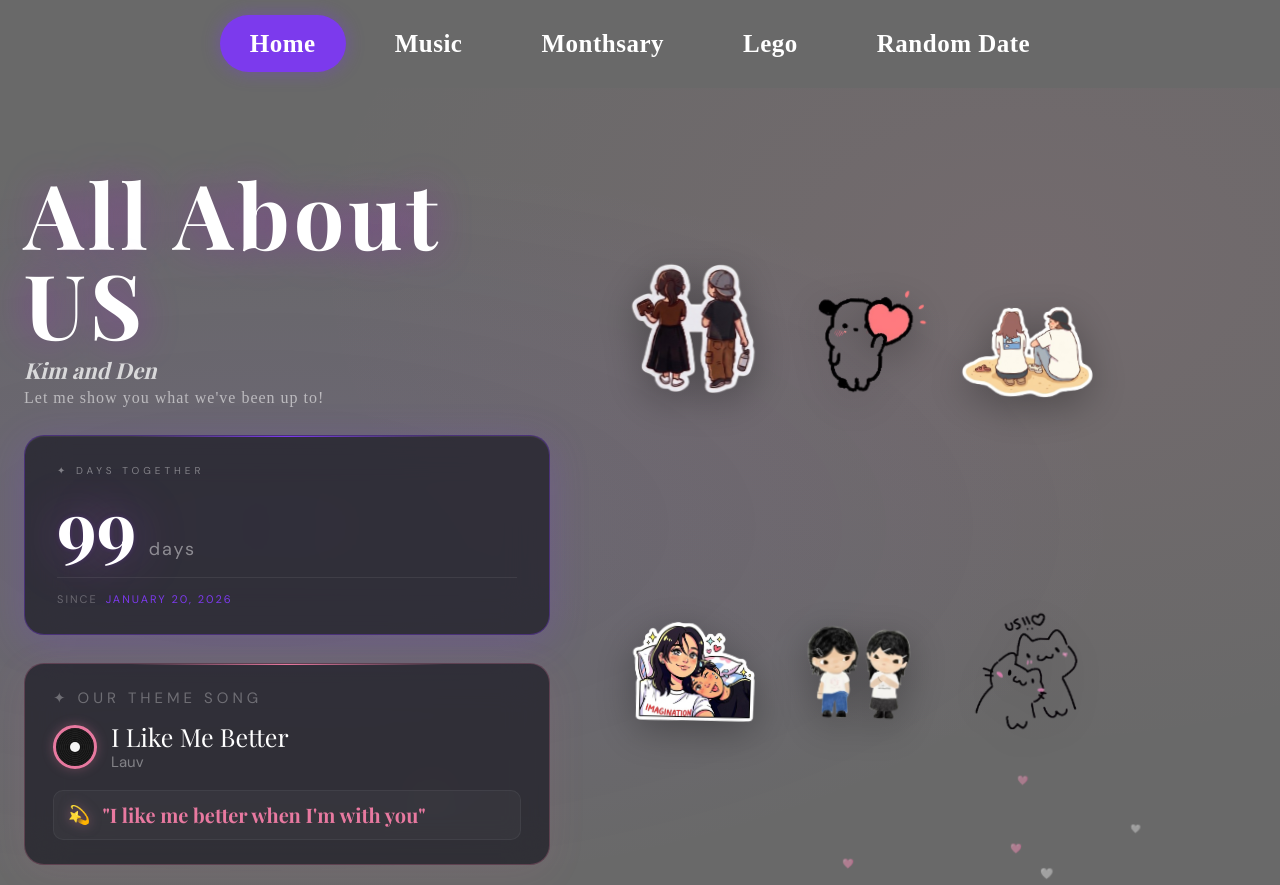
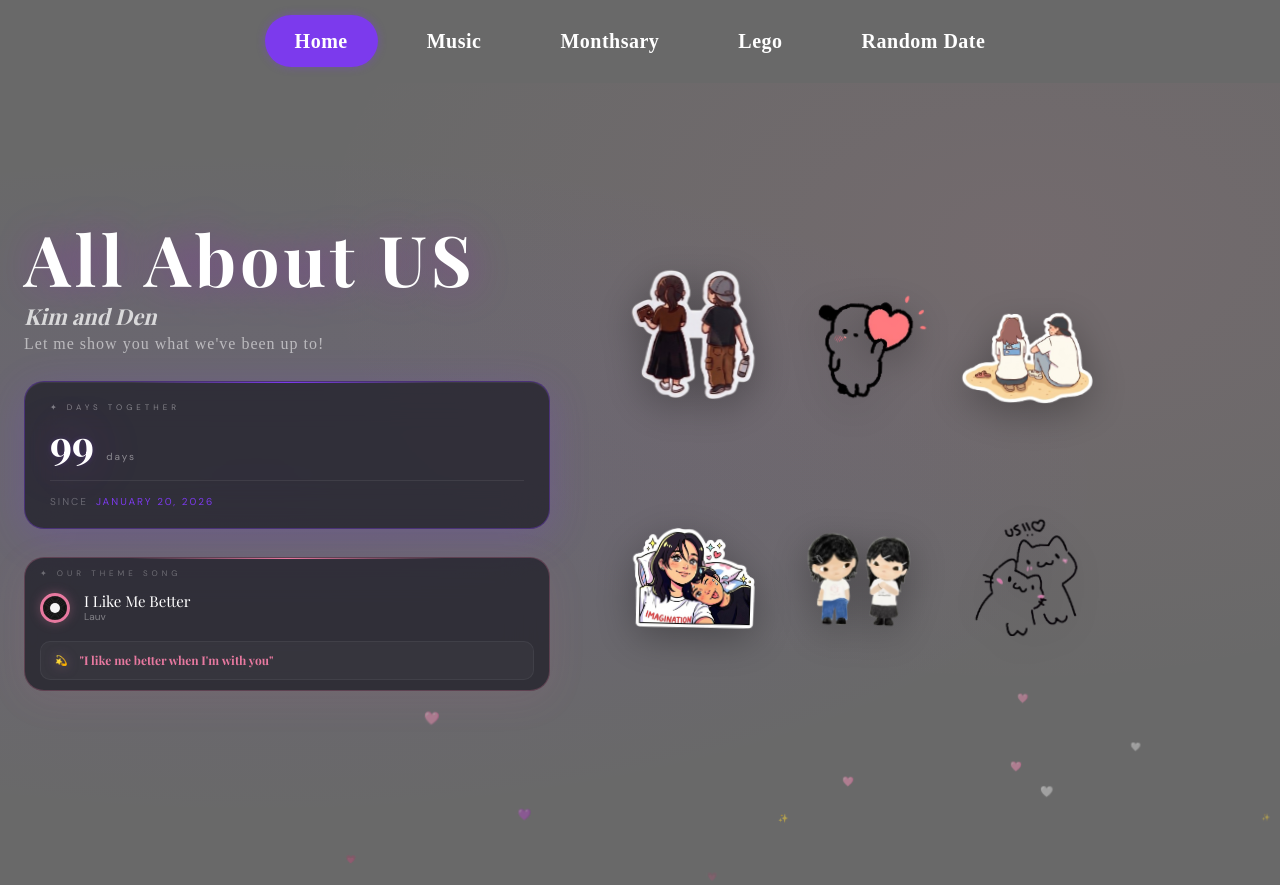
Before and after one commit to notdenzx/HER, a plain HTML site: page index.html in a window 1280 px wide. Shown: the top 885 px of the page. Drawn offline with nearby package versions, Linux system fonts and the light colour scheme; a web font is replaced by a local one.

Commit message:
Add files via upload

```diff
--- a/index.html
+++ b/index.html
@@ -174,7 +174,7 @@
                     </div>
                     <div class="track-dur">3:14</div>
                 </div>
-                <div class="track-item" data-index="7" data-src="assets/music/LANY - you! (official lyric video).mp3"
+                <div class="track-item" data-index="7" data-src="assets/music/LANY  you! (official lyric video).mp3"
                      data-title="You!" data-artist="LANY">
                     <div class="track-num">8</div>
                     <div class="track-info">
--- a/style.css
+++ b/style.css
@@ -37,7 +37,7 @@ body {
 .navbar ul li a {
     color: var(--white);
     text-decoration: none;
-    font-size: 25px;
+    font-size: 20px;
     font-weight: 700;
     padding: 15px 30px;
     border-radius: 50px;
@@ -49,7 +49,7 @@ body {
 .navbar ul li a.active {
     background: var(--purple);
     color: var(--white);
-    box-shadow: 0 0 18px var(--purple-glow);
+    box-shadow: 0 0 8px var(--purple-glow);
 }
 
 /* ── SECTIONS ── */
@@ -63,7 +63,7 @@ section {
 
 section h1 {
     font-family: 'Playfair Display', serif;
-    font-size: 90px;
+    font-size: 70px;
     color: var(--white);
     text-shadow: 0 0 40px rgba(176, 10, 226, 0.4);
     letter-spacing: 4px;
@@ -87,7 +87,7 @@ section h4 {
 }
 
 section h6 {
-    font-size: 30px;
+    font-size: 15px;
     color: rgba(255,255,255,0.85);
     letter-spacing: 1px;
     max-width: 700px;
@@ -166,7 +166,7 @@ section h6 {
 
 .home-left h1 {
     font-family: 'Playfair Display', serif;
-    font-size: clamp(48px, 7vw, 90px);
+    font-size: clamp(48px, 7vw, 70px);
     color: var(--white);
     text-shadow: 0 0 40px rgba(176,10,226,0.4);
     letter-spacing: 4px;
@@ -192,7 +192,7 @@ section h6 {
     background: rgba(10, 10, 20, 0.6);
     border: 1px solid rgba(124,58,237,0.35);
     border-radius: 20px;
-    padding: 28px 32px;
+    padding: 20px 25px;
     backdrop-filter: blur(20px);
     box-shadow: 0 8px 40px rgba(124,58,237,0.2), inset 0 1px 0 rgba(255,255,255,0.06);
     position: relative;
@@ -210,7 +210,7 @@ section h6 {
 }
 
 .days-label {
-    font-size: 10px;
+    font-size: 8px;
     letter-spacing: 4px;
     text-transform: uppercase;
     color: rgba(255,255,255,0.4);
@@ -227,7 +227,7 @@ section h6 {
 
 .days-number {
     font-family: 'Playfair Display', serif;
-    font-size: 72px;
+    font-size: 40px;
     font-weight: 700;
     color: var(--white);
     line-height: 1;
@@ -240,14 +240,14 @@ section h6 {
 }
 
 .days-unit {
-    font-size: 18px;
+    font-size: 10px;
     color: rgba(255,255,255,0.45);
     letter-spacing: 2px;
     font-family: 'DM Sans', sans-serif;
 }
 
 .days-subtext {
-    font-size: 13px;
+    font-size: 10px;
     color: rgba(255,255,255,0.4);
     font-style: italic;
     font-family: 'Playfair Display', serif;
@@ -258,7 +258,7 @@ section h6 {
     margin-top: 16px;
     padding-top: 14px;
     border-top: 1px solid rgba(255,255,255,0.07);
-    font-size: 11px;
+    font-size: 10px;
     color: rgba(255,255,255,0.28);
     letter-spacing: 2px;
     text-transform: uppercase;
@@ -275,7 +275,7 @@ section h6 {
     background: rgba(10, 10, 20, 0.6);
     border: 1px solid rgba(232,121,160,0.25);
     border-radius: 20px;
-    padding: 24px 28px;
+    padding: 10px 15px;
     backdrop-filter: blur(20px);
     box-shadow: 0 8px 40px rgba(232,121,160,0.08);
     position: relative;
@@ -293,7 +293,7 @@ section h6 {
 }
 
 .song-label {
-    font-size: 15px;
+    font-size: 8px;
     letter-spacing: 4px;
     text-transform: uppercase;
     color: rgba(255,255,255,0.3);
@@ -309,8 +309,8 @@ section h6 {
 }
 
 .song-disc-mini {
-    width: 44px;
-    height: 44px;
+    width: 30px;
+    height: 30px;
     border-radius: 50%;
     background: repeating-radial-gradient(circle at center, #111 0%, #222 5%, #111 7%);
     border: 3px solid #e879a0;
@@ -333,13 +333,13 @@ section h6 {
 
 .song-name {
     font-family: 'Playfair Display', serif;
-    font-size: 25px;
+    font-size: 15px;
     color: var(--white);
     line-height: 1.2;
 }
 
 .song-artist {
-    font-size: 15px;
+    font-size: 10px;
     color: rgba(255,255,255,0.4);
     font-family: 'DM Sans', sans-serif;
 }
@@ -380,14 +380,14 @@ section h6 {
 .lyric-line:nth-child(4) { animation-delay: 0.55s; }
 
 .lyric-icon {
-    font-size: 18px;
+    font-size: 10px;
     flex-shrink: 0;
     filter: drop-shadow(0 0 6px rgba(232,121,160,0.5));
 }
 
 .lyric-text {
     font-family: 'Playfair Display', serif;
-    font-size: 20px;
+    font-size: 12px;
     font-style: italic;
     color: rgba(255,255,255,0.6);
     line-height: 1.4;
```
